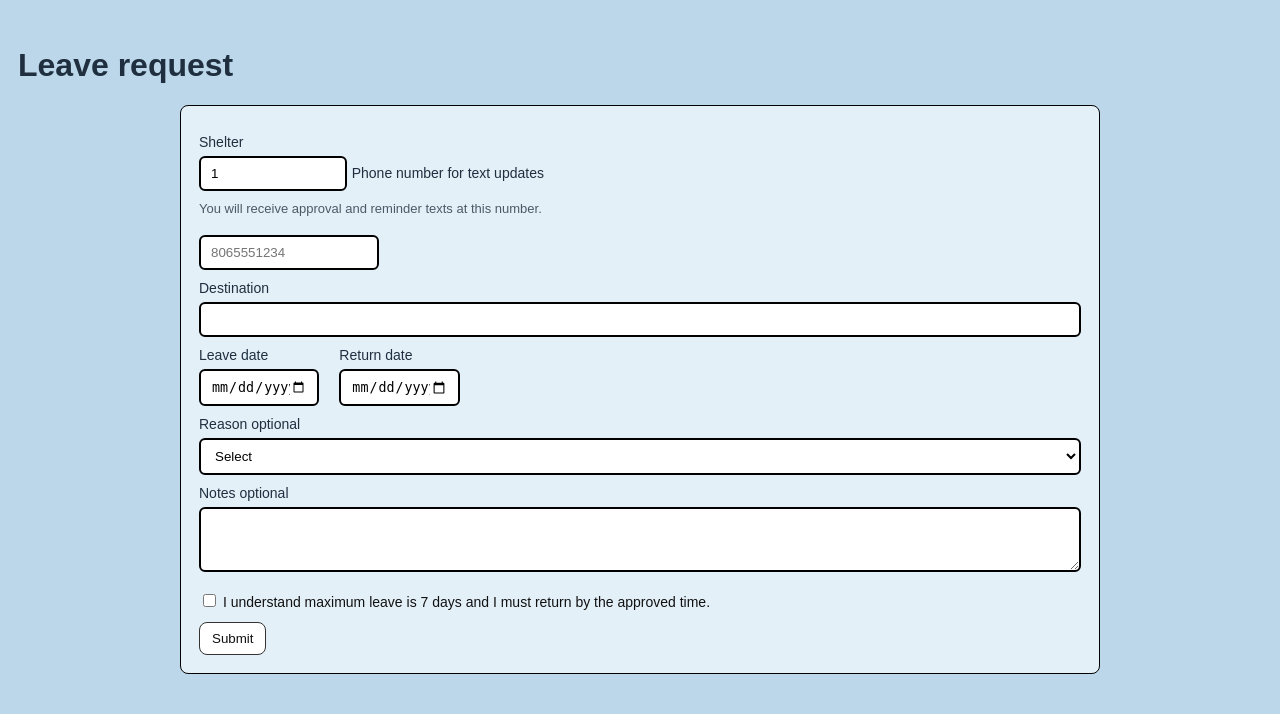
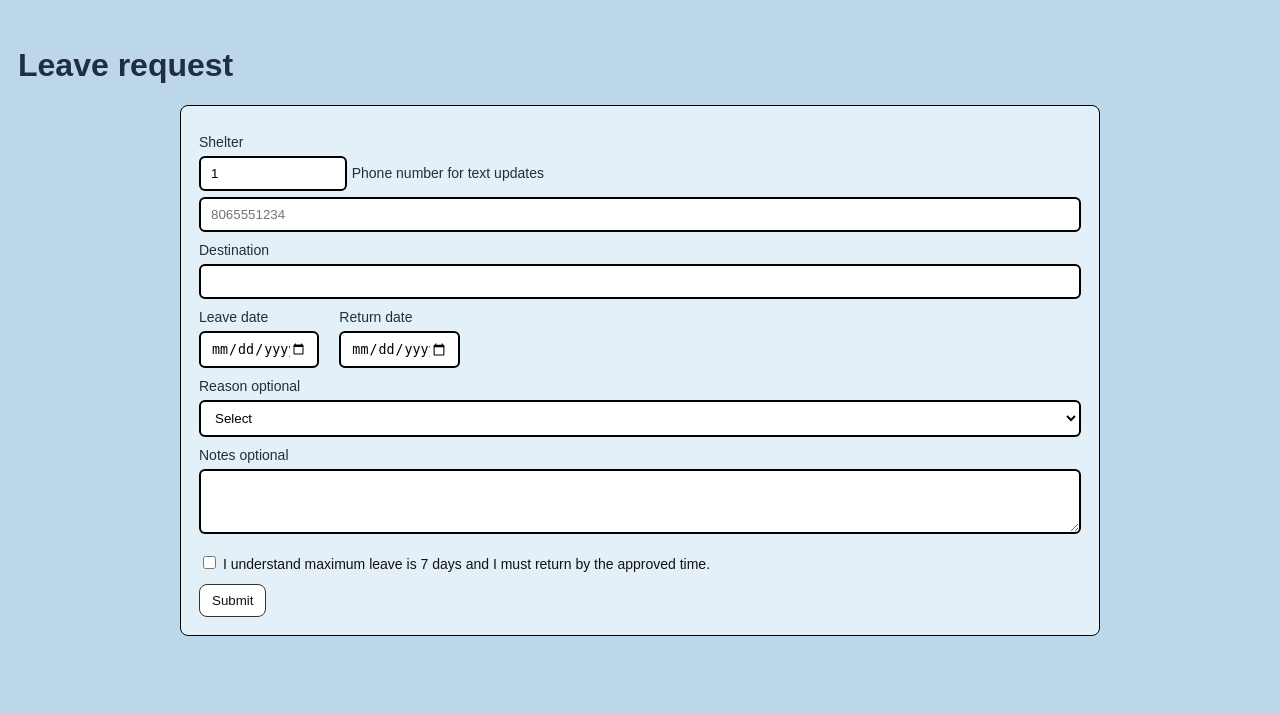
Before and after one commit to Jack409M/shelter-kiosk, a Flask app: page /leave in a window 1280 px wide. Shown: the part 145-859 px from the top of the page. Run offline with Flask 3, Linux system fonts and the light colour scheme; the visitor is signed in with stand-in values (Sample User, id 1); data that the repository does not hold is empty; some libraries are stand-ins or nearby versions.

Commit message:
Update resident_leave.html

```diff
--- a/templates/resident_leave.html
+++ b/templates/resident_leave.html
@@ -8,14 +8,14 @@
 <input id="shelter" name="shelter" value="{{ shelter }}" readonly class="w-shelter">
 
 <label for="resident_phone">Phone number for text updates</label>
-  <p class="hint">You will receive approval and reminder texts at this number.</p>
 <input
   id="resident_phone"
   name="resident_phone"
   type="tel"
+  inputmode="numeric"
   required
   placeholder="8065551234"
-    style="width:180px; display:inline-block;"
+  class="w-phone"
 />
 
 <label>Destination</label>
```
Lines whose indentation alone changed are shown as unchanged.
